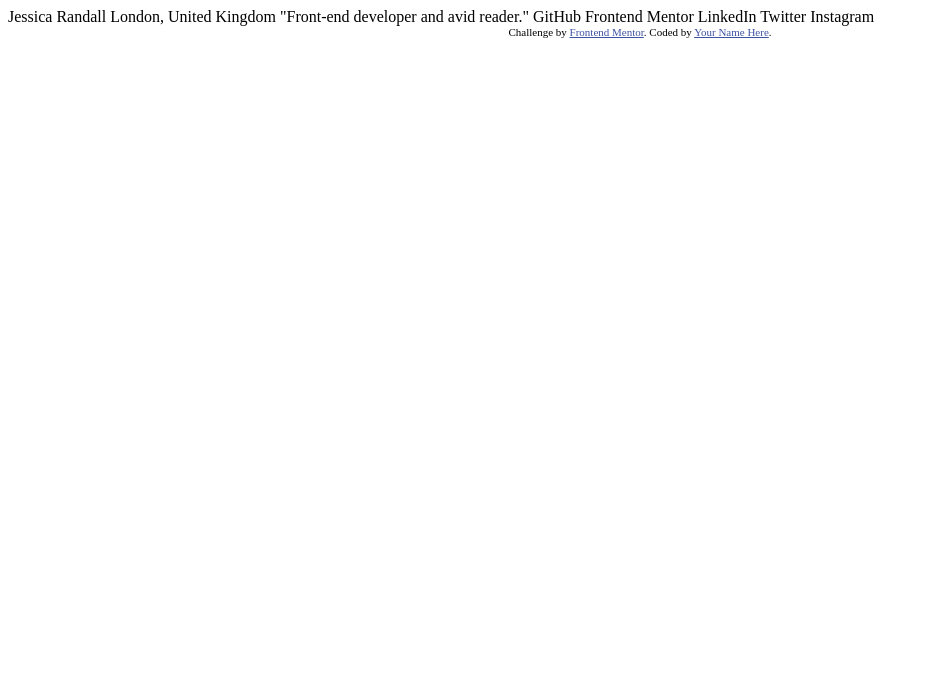
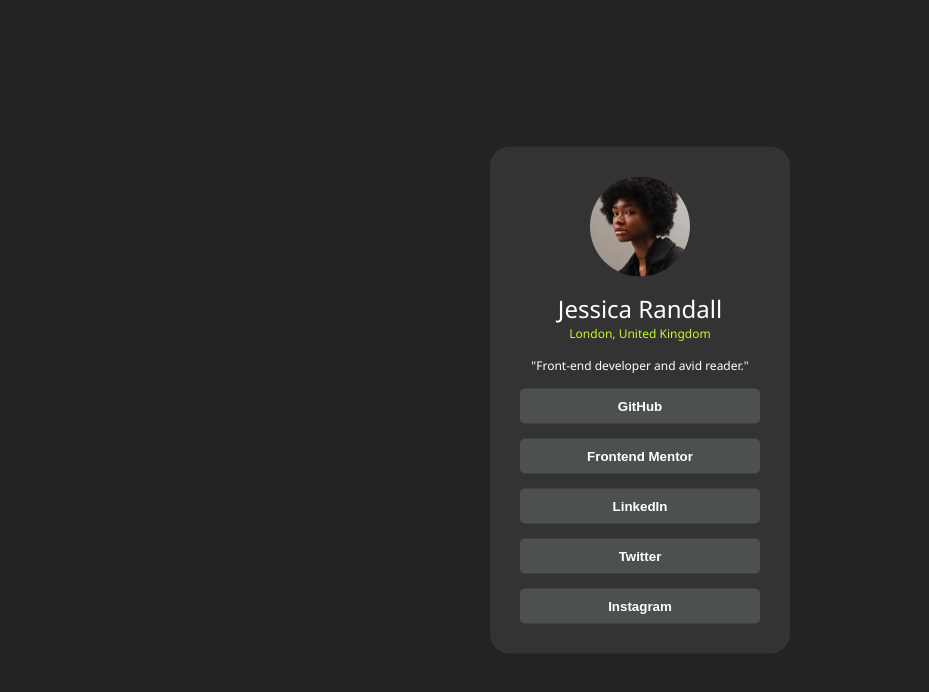
Before and after one commit to ksuthar937/social-links-profile, a plain HTML site: page index.html in a window 1280 px wide. Shown: the whole page, without its empty margins (0-929 px from the left). Drawn offline with Linux system fonts and the light colour scheme.

Commit message:
Implemented challenge

```diff
--- a/index.html
+++ b/index.html
@@ -1,34 +1,66 @@
 <!DOCTYPE html>
 <html lang="en">
+
 <head>
-  <meta charset="UTF-8">
-  <meta name="viewport" content="width=device-width, initial-scale=1.0"> <!-- displays site properly based on user's device -->
+  <meta charset="UTF-8" />
+  <meta name="viewport" content="width=device-width, initial-scale=1.0" />
+  <!-- displays site properly based on user's device -->
 
-  <link rel="icon" type="image/png" sizes="32x32" href="./assets/images/favicon-32x32.png">
+  <link rel="icon" type="image/png" sizes="32x32" href="./assets/images/favicon-32x32.png" />
 
   <title>Frontend Mentor | Social links profile</title>
 
   <!-- Feel free to remove these styles or customise in your own stylesheet 👍 -->
-  <style>
-    .attribution { font-size: 11px; text-align: center; }
-    .attribution a { color: hsl(228, 45%, 44%); }
-  </style>
-</head>
-<body>
 
-  Jessica Randall
-  London, United Kingdom
-  "Front-end developer and avid reader."
+  <link rel="stylesheet" href="./style.css""></link>
+  </head>
+  <body>
+    <main>
+      <img src=" ./assets/images/avatar-jessica.jpeg" alt="avatar" />
+  <div class="intro">
+    <h1 class="name">Jessica Randall</h1>
+    <h5 class="place">London, United Kingdom</h5>
+  </div>
+  <h4 class="role">"Front-end developer and avid reader." </h4>
+  <div class="links">
+    <a href="https://www.github.com/" target="_blank"><button id="GitHub">GitHub</button></a>
+    <a href="https://www.FrontendMentor.io/" target="_blank"><button id="FEM">Frontend Mentor</button></a>
+    <a href="https://www.LinkedIn.com/" target="_blank"><button id="LinkedIn">LinkedIn</button></a>
+    <a href="https://www.Twitter.com/" target="_blank"><button id="Twitter">Twitter</button></a>
+    <a href="https://www.Instagram.com/" target="_blank"><button id="Instagram">Instagram</button></a>
+  </div>
+  </main>
 
-  GitHub
-  Frontend Mentor
-  LinkedIn
-  Twitter
-  Instagram
+  <script>
+    const GitHub = document.querySelector("#GitHub")
+    const FEM = document.querySelector("#FEM")
+    const LinkedIn = document.querySelector("#LinkedIn")
+    const Twitter = document.querySelector("#Twitter")
+    const Instagram = document.querySelector("#Instagram")
 
-  <div class="attribution">
-    Challenge by <a href="https://www.frontendmentor.io?ref=challenge" target="_blank">Frontend Mentor</a>.
-    Coded by <a href="#">Your Name Here</a>.
-  </div>
-</body>
+
+
+    GitHub.addEventListener("click", () => {
+      GitHub.classList.add("active")
+    })
+
+    FEM.addEventListener("click", () => {
+      FEM.classList.add("active")
+    })
+
+    LinkedIn.addEventListener("click", () => {
+      LinkedIn.classList.add("active")
+    })
+
+    Twitter.addEventListener("click", () => {
+      Twitter.classList.add("active")
+    })
+
+    Instagram.addEventListener("click", () => {
+      Instagram.classList.add("active")
+    })
+
+  </script>
+  </body>
+
 </html>
--- /dev/null
+++ b/style.css
@@ -0,0 +1,87 @@
+body {
+  font-family: "Segoe UI", Tahoma, Geneva, Verdana, sans-serif;
+  background-color: rgb(36, 35, 35);
+  color: white;
+  position: absolute;
+  top: 50%;
+  left: 50%;
+  transform: translate(-50%, -50%);
+}
+
+* {
+  box-sizing: border-box;
+  margin: 0;
+  padding: 0;
+}
+
+img {
+  width: 100px;
+  border-radius: 50px;
+}
+
+main {
+  width: 300px;
+  background-color: #333333;
+  padding: 30px;
+  border-radius: 20px;
+  display: flex;
+  flex-direction: column;
+  justify-content: center;
+  align-items: center;
+  gap: 15px;
+}
+
+.intro {
+  display: flex;
+  flex-direction: column;
+  justify-content: center;
+  align-items: center;
+}
+
+.name {
+  font-size: 24px;
+  font-weight: 500;
+}
+
+.place {
+  font-size: 12px;
+  font-weight: 500;
+  color: hsl(75, 94%, 57%);
+}
+
+.role {
+  font-size: 12px;
+  font-weight: 400;
+}
+
+.links {
+  display: flex;
+  flex-direction: column;
+  justify-content: center;
+  align-items: center;
+  gap: 15px;
+}
+
+button {
+  width: 240px;
+  color: white;
+  font-weight: 700;
+  background-color: #4e5152f9;
+  border: none;
+  border-radius: 5px;
+  padding: 10px;
+}
+
+button:hover {
+  cursor: pointer;
+  background-color: hsl(188, 94%, 57%);
+  color: black;
+}
+a:link {
+  text-decoration: none;
+  color: white;
+}
+.active {
+  background-color: hsl(75, 94%, 57%);
+  color: black;
+}
```
